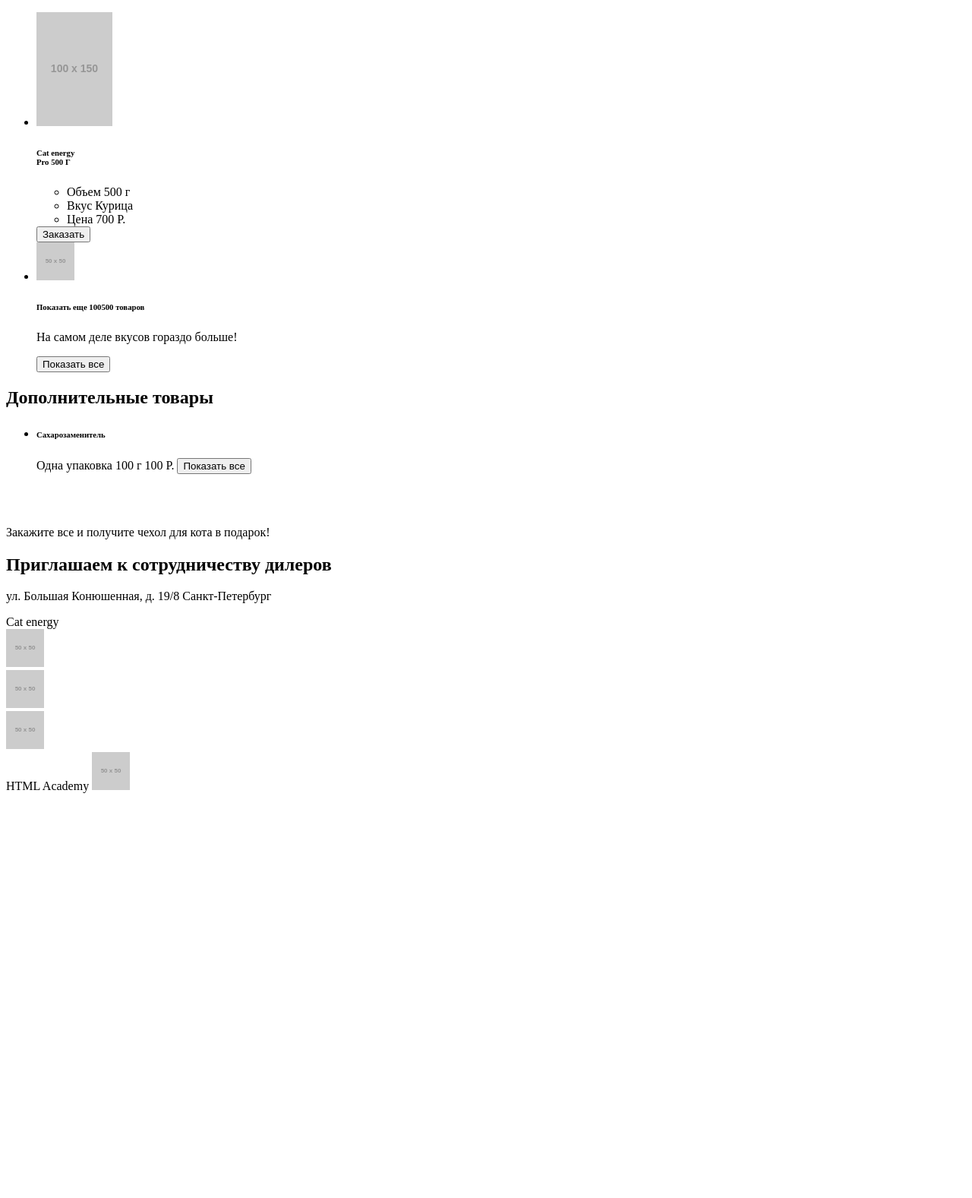
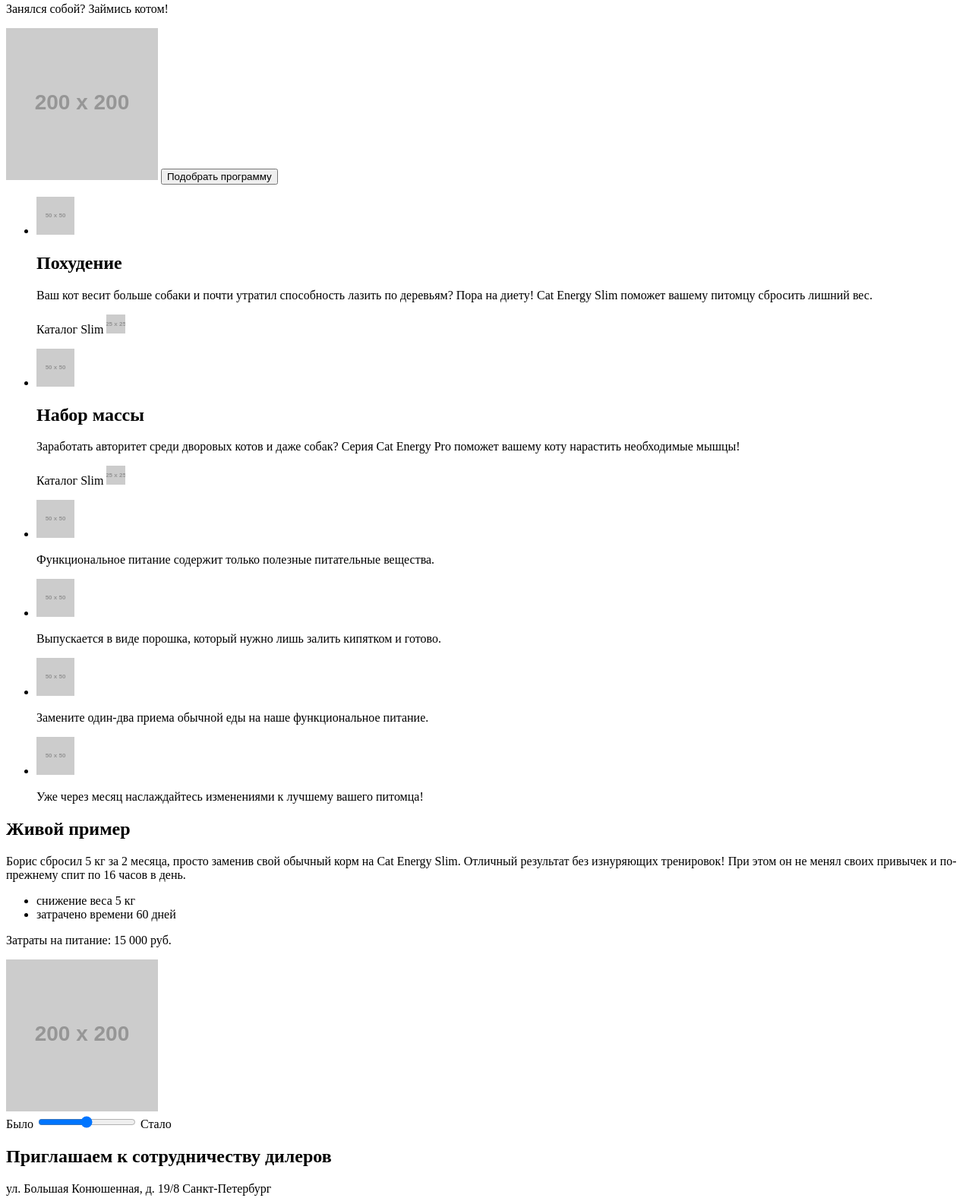
Before and after one commit to katgur/cat-energy, a plain HTML site: page source/index.html in a window 1280 px wide. Shown: the part 198-1775 px from the top of the page at 76% size. Before the commit the page ends 1250 px from the top, so only its background shows below. Drawn offline with Linux system fonts and the light colour scheme; placeholder pictures from the web are drawn by us.

Commit message:
added index markup

```diff
--- a/source/index.html
+++ b/source/index.html
@@ -5,84 +5,113 @@
     <title>Cat Energy</title>
 </head>
 
-<body>
+<body class="page">
     <header class="header">
-        <div class="logo">
+        <div class="header__logo">
             <img src="http://placehold.it/50x50" />
         </div>
-        <div class="title title_type_main">
+        <div class="header__title header__title_type_main">
             <span>Cat energy</span>
         </div>
-        <div class="burger">
+        <div class="header__burger">
             <img src="http://placehold.it/50x50" />
         </div>
     </header>
     <main>
-        <h1 class="title title_type_h1">Каталог продукции</h1>
-        <div class="products">
+        <section class="promo">
+            <h2 class="promo__title">Функциональное питание для котов</h2>
+            <p class="promo__text">Занялся собой? Займись котом!</p>
+            <img class="promo__image" src="http://placehold.it/200x200" />
+            <button class="promo__button">Подобрать программу</button>
+        </section>
+        <section class="categories">
             <ul>
                 <li>
-                    <div class="products__item">
-                        <img src="http://placehold.it/100x150" class="products__image" />
-                        <h6 class="products__title">Cat energy<br>Pro 500 Г</h2>
-                        <div class="products__qualities">
-                            <ul>
-                                <li class="products__quality">
-                                    <span class="products__text_size_s">Объем</span>
-                                    <span class="products__text_size_s">500 г</span>
-                                </li>
-                                <li class="products__quality">
-                                    <span class="products__text_size_s">Вкус</span>
-                                    <span class="products__text_size_s">Курица</span>
-                                </li>
-                                <li class="products__quality">
-                                    <span class="products__text_size_s">Цена</span>
-                                    <span class="products__text_size_s">700 Р.</span>
-                                </li>
-                            </ul>
-                        </div>
-                        <button class="products__button_color_accent">Заказать</button>
+                    <div class="categories__item">
+                        <img class="categories__icon" src="http://placehold.it/50x50" />
+                        <h2 class="categories__title">Похудение</h2>
+                        <p class="categories__text_type_basic">Ваш кот весит больше собаки и почти утратил способность лазить по деревьям? Пора на диету! Cat Energy Slim поможет вашему питомцу сбросить лишний вес.</p>
+                        <p class="categories__text_type_arrow">Каталог Slim <img  src="http://placehold.it/25x25" /></p>
                     </div>
                 </li>
                 <li>
-                    <div class="products__more">
-                        <img src="http://placehold.it/50x50" />
-                        <h6 class="products__title">Показать еще 100500 товаров</h2>
-                        <p class="products__text_size_s">На самом деле вкусов гораздо больше!</p>
-                        <button class="products__button_color_gray">Показать все</button>
+                    <div class="categories__item">
+                        <img class="categories__icon" src="http://placehold.it/50x50" />
+                        <h2 class="categories__title">Набор массы</h2>
+                        <p class="categories__text_type_basic">Заработать авторитет среди дворовых котов и даже собак? Серия Cat Energy Pro поможет вашему коту нарастить необходимые мышцы!</p>
+                        <p class="categories__text_type_arrow">Каталог Slim <img  src="http://placehold.it/25x25" /></p>
                     </div>
                 </li>
             </ul>
-        </div>
-        <h2 class="title title_type_h2">Дополнительные товары</h2>
-        <div class="products products_type_additional">
+        </section>
+        <section class="advantages">
             <ul>
                 <li>
-                    <div>
-                        <h6 class="products__title">Сахарозаменитель</h6>
-                        <p>
-                            <span class="products__text_size_m">Одна упаковка 100 г</span>
-                            <span class="products__text_size_m">100 Р.</span>
-                            <button class="products__button_color_accent">Показать все</button>
-                        </p>
+                    <div class="advantages__item">
+                        <img class="advantages__image" src="http://placehold.it/50x50" />
+                        <p class="advantages__text">Функциональное питание содержит только полезные питательные вещества.</p>
+                    </div>
+                </li>
+                <li>
+                    <div class="advantages__item">
+                        <img class="advantages__image" src="http://placehold.it/50x50" />
+                        <p class="advantages__text">Выпускается в виде порошка, который нужно лишь залить кипятком и готово.</p>
+                    </div>
+                </li>
+                <li>
+                    <div class="advantages__item">
+                        <img class="advantages__image" src="http://placehold.it/50x50" />
+                        <p class="advantages__text">Замените один-два приема обычной еды на наше функциональное питание.</p>
+                    </div>
+                </li>
+                <li>
+                    <div class="advantages__item">
+                        <img class="advantages__image" src="http://placehold.it/50x50" />
+                        <p class="advantages__text">Уже через месяц наслаждайтесь изменениями к лучшему вашего питомца!</p>
                     </div>
                 </li>
             </ul>
-        </div>
-        <div class="promo">
-            <img class="promo__background" />
-            <div class="promo__foreground">
-                <img class="promo__icon" />
-                <p class="promo__text">Закажите все и получите чехол для кота в подарок!</p>
+        </section>
+        <section class="before-after">
+            <h2 class="before-after__title">Живой пример</h2>
+            <p class="before-after__text_type_paragraph">
+                Борис сбросил 5 кг за 2 месяца, просто заменив свой обычный корм на Cat Energy Slim. Отличный результат без изнуряющих тренировок! При этом он не менял своих привычек и по-прежнему спит по 16 часов в день.
+            </p>
+            <div class="before-after__stats">
+                <ul>
+                    <li>
+                        <div class="before-after__item">
+                            <span class="before-after__text_type_list">снижение  веса</span>
+                            <span class="before-after__text_type_accent">5 кг</span>
+                        </div>
+                    </li>
+                    <li>
+                        <div class="before-after__item">
+                            <span class="before-after__text_type_list">затрачено  времени</span>
+                            <span class="before-after__text_type_accent">60 дней</span>
+                        </div>
+                    </li>
+                </ul>
             </div>
-        </div>
+            <div class="before-after__costs">
+                <p class="before-after__text_type_costs">Затраты на питание: 15&nbsp;000&nbsp;руб.</p>
+            </div>
+            <div class="before-after__toggle">
+                <img class="before-after__image" src="http://placehold.it/200x200" />
+                <div class="before-after__slider">
+                    <span class="before-after__text_type_toggle">Было</span>
+                    <input class="before-after__slider-input" type="range" />
+                    <span class="before-after__text_type_toggle">Стало</span>
+                </div>
+            </div>
+        </section>
     </main>
+    <div class="invite">
+        <h2 class="invite__text">Приглашаем к сотрудничеству дилеров</h2>
+        <p class="invite__address">ул. Большая Конюшенная, д. 19/8 Санкт-Петербург</p>
+        <div class="invite__map"></div>
+    </div>
     <footer class="footer">
-        <div class="invite">
-            <h2 class="invite__text">Приглашаем к сотрудничеству дилеров</h2>
-            <p class="invite__address">ул. Большая Конюшенная, д. 19/8 Санкт-Петербург</p>
-            <div class="invite__map"></div>
-        </div>
         <div class="title title_type_main">
             <span>Cat energy</span>
         </div>
```
Also changed, not shown: source/catalog.html (added, +107 -0 lines).
